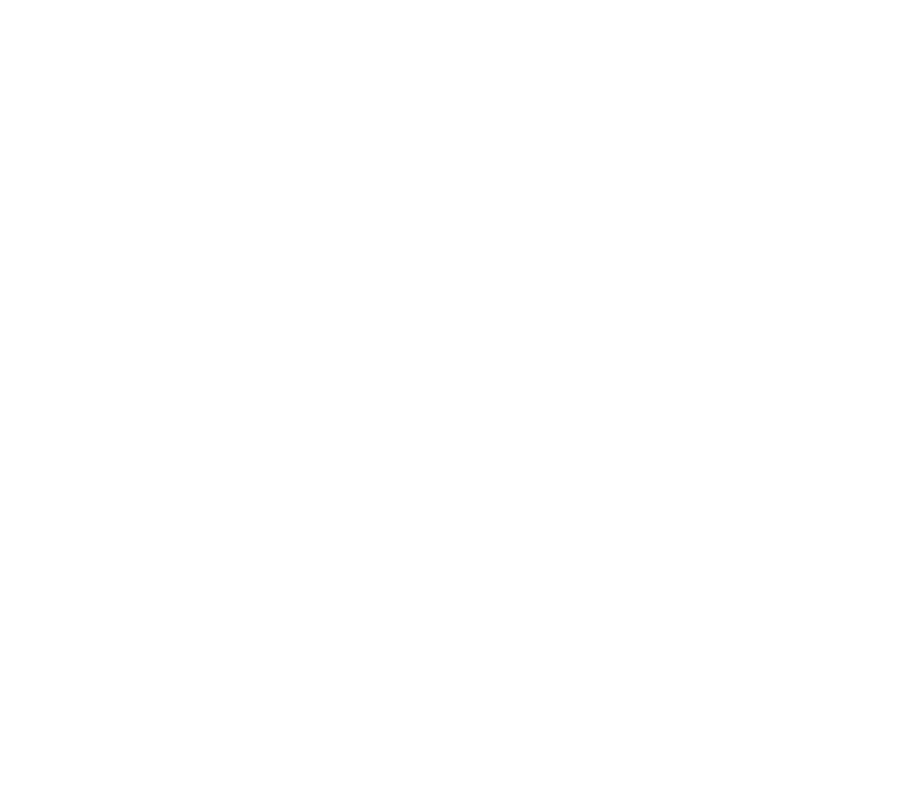
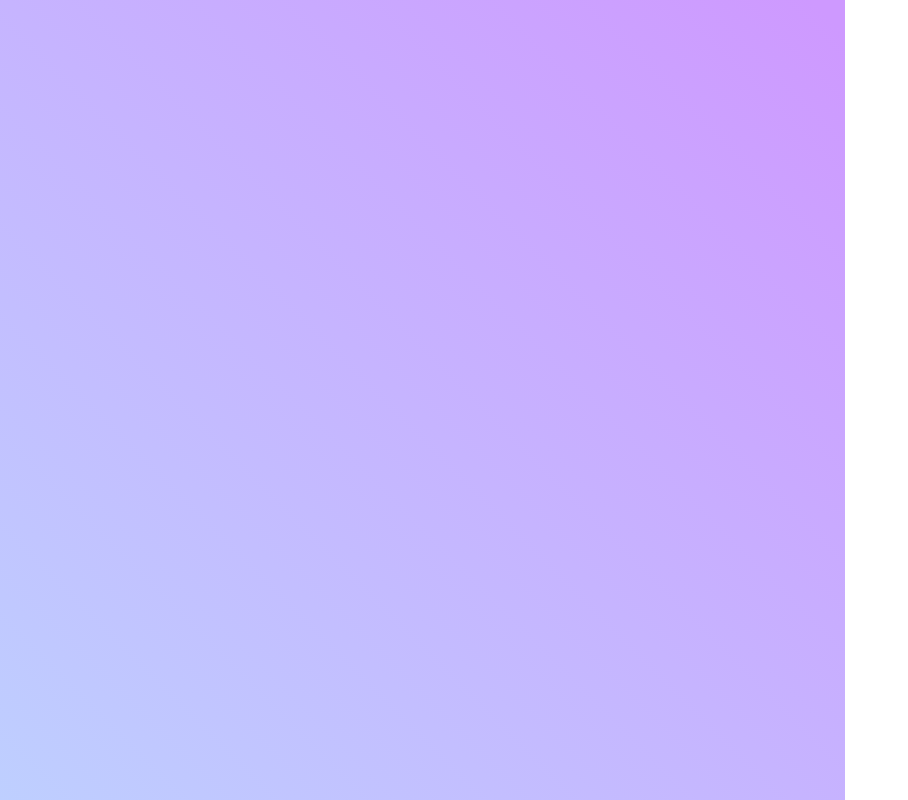
Before and after one commit to Devinbeth/html-day-one, a plain HTML site: page index.html in a window 1280 px wide. Shown: the whole page, without its empty margins (0-908 px from the left). Drawn offline with Linux system fonts and the light colour scheme.

Commit message:
css reset

```diff
--- a/index.html
+++ b/index.html
@@ -6,6 +6,7 @@
     <meta http-equiv="X-UA-Compatible" content="ie=edge">
     <title>HTML DAY ONE</title>
 
+    <link rel="stylesheet" href="reset.css">
     <link rel="stylesheet" href="main.css">
 
 </head>
--- a/main.css
+++ b/main.css
@@ -1,18 +1,9 @@
-.top_section {
-    width: 100%;
-    height: 100vh;
-    background: black;
-    font-size:24px;
+.top_section_wrapper {
+
 }
 
-.box {
-    width: 250px;
-    height: 350px;
-    margin-bottom: 24px;
-    background: white;
-    float: left;
+.top_left {
+    width: 66%;
+    height: 100vh;
+    background-image: linear-gradient(45deg, #BECFFF 0%, #CE99FF 98%);
 }
-
-.box:nth-child(1) {
-    float: right;
-}
--- /dev/null
+++ b/reset.css
@@ -0,0 +1,48 @@
+/* http://meyerweb.com/eric/tools/css/reset/
+   v2.0 | 20110126
+   License: none (public domain)
+*/
+
+html, body, div, span, applet, object, iframe,
+h1, h2, h3, h4, h5, h6, p, blockquote, pre,
+a, abbr, acronym, address, big, cite, code,
+del, dfn, em, img, ins, kbd, q, s, samp,
+small, strike, strong, sub, sup, tt, var,
+b, u, i, center,
+dl, dt, dd, ol, ul, li,
+fieldset, form, label, legend,
+table, caption, tbody, tfoot, thead, tr, th, td,
+article, aside, canvas, details, embed,
+figure, figcaption, footer, header, hgroup,
+menu, nav, output, ruby, section, summary,
+time, mark, audio, video {
+	margin: 0;
+	padding: 0;
+	border: 0;
+	font-size: 100%;
+	font: inherit;
+	vertical-align: baseline;
+}
+/* HTML5 display-role reset for older browsers */
+article, aside, details, figcaption, figure,
+footer, header, hgroup, menu, nav, section {
+	display: block;
+}
+body {
+	line-height: 1;
+}
+ol, ul {
+	list-style: none;
+}
+blockquote, q {
+	quotes: none;
+}
+blockquote:before, blockquote:after,
+q:before, q:after {
+	content: '';
+	content: none;
+}
+table {
+	border-collapse: collapse;
+	border-spacing: 0;
+}
```
